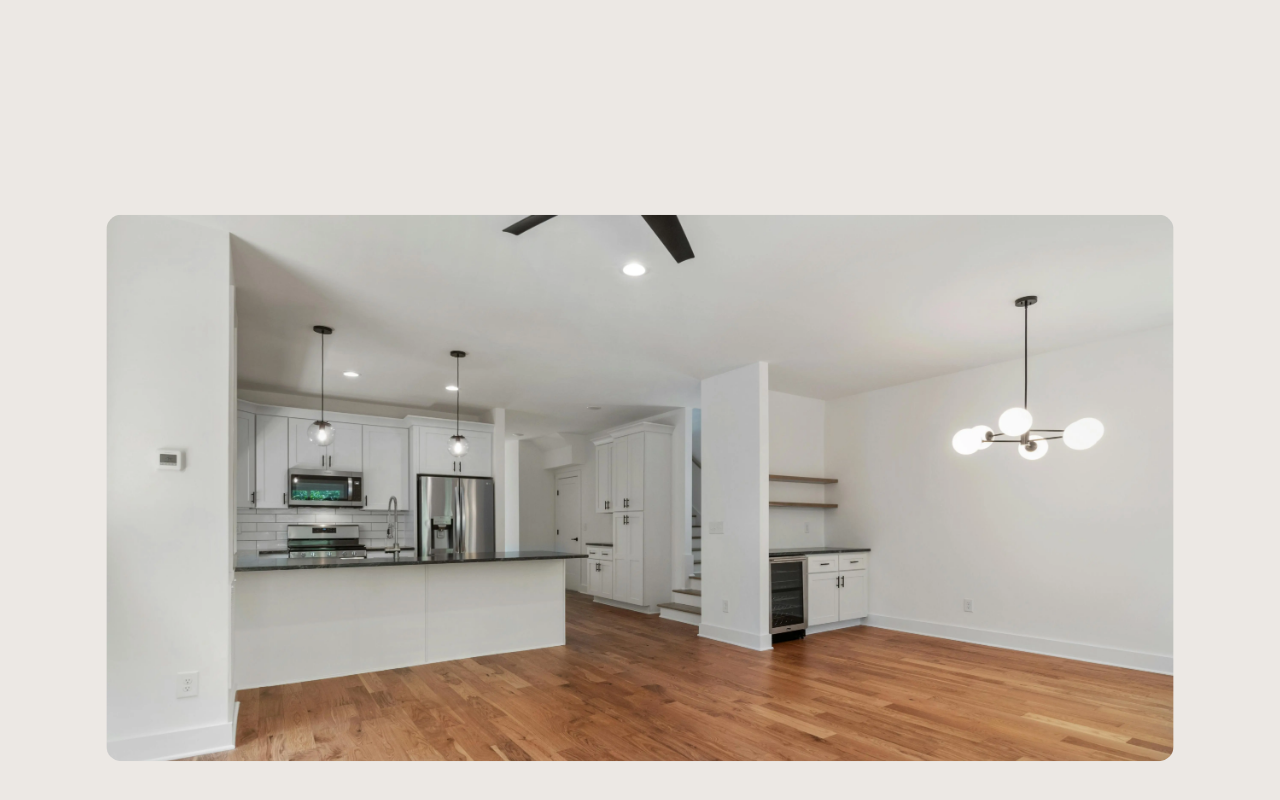
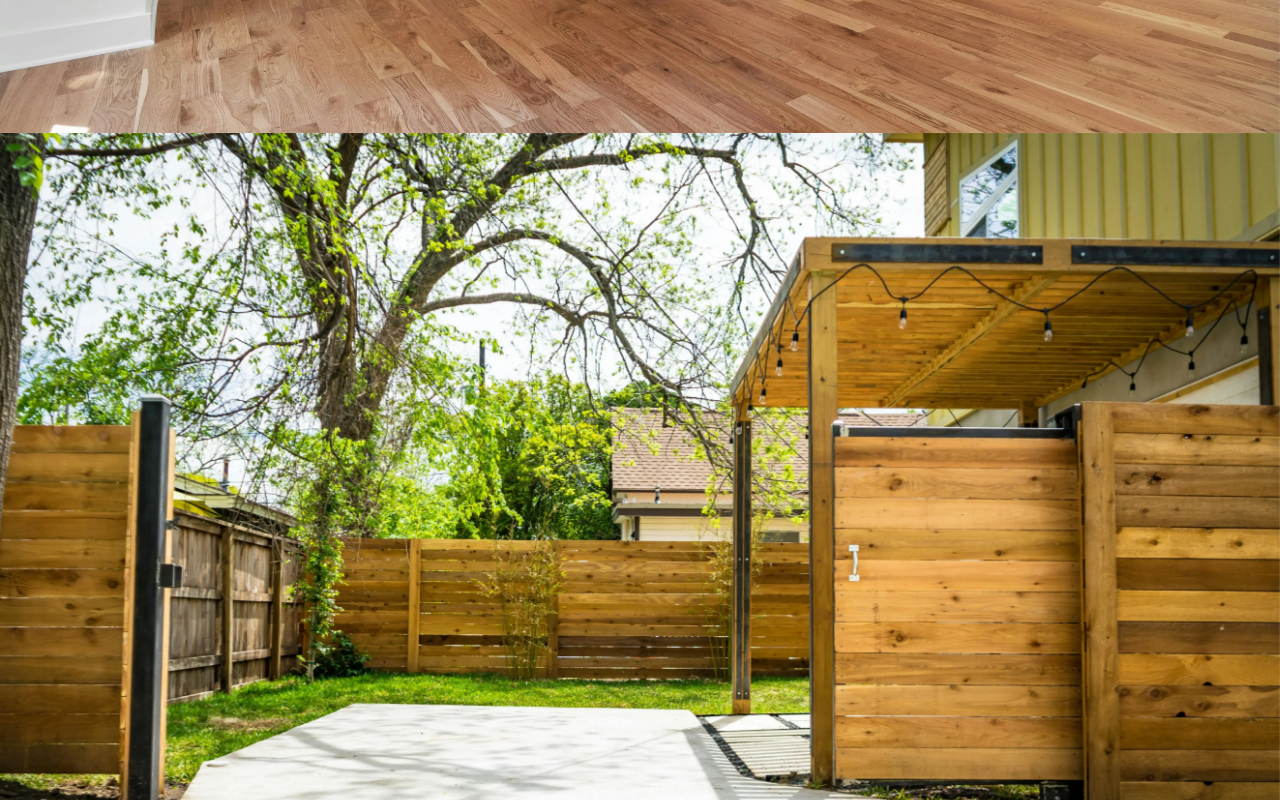
Before and after one commit to aurelienog/renov, a Next.js app: page / in a window 1280 px wide. Shown: the part 5320-6120 px from the top of the page. Built offline with nearby package versions, Linux system fonts and the light colour scheme; a web font is replaced by a local one.

Commit message:
update ParallaxCard

```diff
--- a/src/components/parallax-card/ParallaxCard.tsx
+++ b/src/components/parallax-card/ParallaxCard.tsx
@@ -1,16 +1,14 @@
 import React from 'react';
 import styles from './styles.module.css'
 import Image, { StaticImageData } from 'next/image';
-import { motion, MotionValue, useTransform } from 'framer-motion';
 
-function ParallaxCard({project, index, range, targetScale, progress}: {project: StaticImageData, index: number, range:[number, number], targetScale:number, progress:MotionValue<number>}) {
-  const scale = useTransform(progress, range, [1, targetScale])
+function ParallaxCard({ project }: { project: StaticImageData }) {
 
   return (
     <article className={styles.container}>
-      <motion.div className={styles.card} style={{scale, top: `calc(-10% + ${index * 35}px)` }}>
-        <Image src={project} alt='' fill style={{ objectFit: 'cover', borderRadius: 'var(--border-radius)'}}/>
-      </motion.div>
+      <div className={styles.card} >
+        <Image src={project} alt='' fill style={{ objectFit: 'cover' }}/>
+      </div>
     </article>
   )
 }
--- a/src/components/parallax-card/styles.module.css
+++ b/src/components/parallax-card/styles.module.css
@@ -9,8 +9,8 @@
 
 .card {
   position: relative;
-  width: 90%;
-  height: 70vh;
+  width: 100%;
+  height: 100vh;
 }
 
 @media (max-width: 1250px) {
--- a/src/components/parallax-slider/ParallaxSlide.tsx
+++ b/src/components/parallax-slider/ParallaxSlide.tsx
@@ -9,8 +9,8 @@ function ParallaxSlide({before, after, name, index, range, targetScale, progress
   const scale = useTransform(progress, range, [1, targetScale]);
 
   return (
-    <article className={styles.container}>
-      <motion.div className={styles.card} style={{scale, top: `calc(-5% + ${index * 35}px)` }}>
+    <article className={styles.wrapper}>
+      <motion.div className={styles.card} style={{scale, top: `calc(+2% + ${index * 35}px)` }}>
         <ComparisonSlider before={before} after= {after} name={name}/>
       </motion.div>
     </article>
--- a/src/components/parallax-slider/styles.module.css
+++ b/src/components/parallax-slider/styles.module.css
@@ -1,4 +1,4 @@
-.container {
+.wrapper {
   position: sticky;
   top: 0;
   height: 100vh;
@@ -10,7 +10,7 @@
 .card {
   position: relative;
   width: 90%;
-  height: 80vh;
+  height: 70vh;
 }
 
 @media (max-width: 1250px) {
--- a/src/data/data.tsx
+++ b/src/data/data.tsx
@@ -248,7 +248,7 @@ export const services: Service[] = [
     image: autre
 }];
 
-export const lastProjects: StaticImageData[] = [ bedroom, indoor, wood ];
+export const lastProjects: StaticImageData[] = [indoor, wood, bedroom ];
 
 export const workSteps: WorkStep[] = [{
   name: 'Prise de contact',
--- a/src/sections/before-after-section/BeforeAfterSection.tsx
+++ b/src/sections/before-after-section/BeforeAfterSection.tsx
@@ -5,9 +5,9 @@ import { beforeAfterPhotos } from '../../data/data';
 
 function BeforeAfterSection() {
   return (
-    <section className={`section breakout ${styles.section}`} >
+    <section className={` ${styles.section}`} >
       <h2>Avant / Après</h2>
-      <ParallaxSlider comparisons={beforeAfterPhotos} />
+      <ParallaxSlider comparisons={ beforeAfterPhotos } />
     </section>
   )
 }
--- a/src/sections/before-after-section/styles.module.css
+++ b/src/sections/before-after-section/styles.module.css
@@ -3,10 +3,14 @@
   padding-left: 4rem;
   padding-right: 4rem;
   display: grid;
-  background-color: var(--color-primary);
+  position: relative;
 
   & h2 {
-    text-align: center;
+    position: sticky;
+    top: 0.5em;
+    bottom: 0.5em;
+    margin-left: auto;
+    margin-right: auto;
   }
 
   & h3 {
--- a/src/sections/projects-section/ProjectsSection.tsx
+++ b/src/sections/projects-section/ProjectsSection.tsx
@@ -1,26 +1,19 @@
-'use client'
-import React, { JSX, useRef } from 'react';
+
+import React, { JSX } from 'react';
 import styles from './styles.module.css'
 import { lastProjects } from '@/data/data';
 import { StaticImageData } from 'next/image';
 import ParallaxCard from '@/components/parallax-card/ParallaxCard';
-import { useScroll } from 'framer-motion';
 
 function ProjectsSection(): JSX.Element {
-  const container = useRef(null);
-  const { scrollYProgress } = useScroll({
-    target: container,
-    offset: ['start start', 'end end']
-  })
 
   return (
-    <section className={`section breakout ${styles.section}`}>
+    <section className={`section full-width ${styles.section}`}>
       <h2>Travaux récents</h2>
-      <div ref={container} className={styles.cardContainer}>
+      <div className={styles.cardContainer}>
         {
         lastProjects.map((project: StaticImageData, index:number) => {
-          const targetScale = 1 - ((lastProjects.length  - index) * 0.05);
-          return <ParallaxCard project={project} index={index} key={index} range={[index * 0.25, 1]} targetScale={targetScale} progress={scrollYProgress}/>
+          return <ParallaxCard project={ project } key={ index }/>
         })
       }
       </div>
```
Also changed, not shown: src/components/parallax-slider/ParallaxSlider.tsx (+4 -4 lines).
